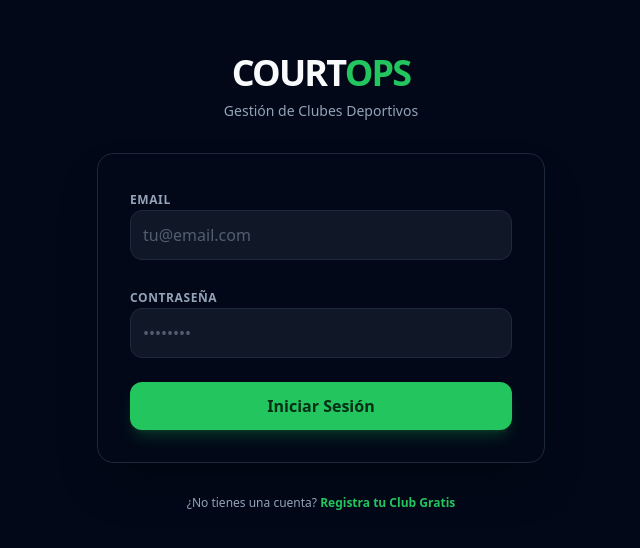
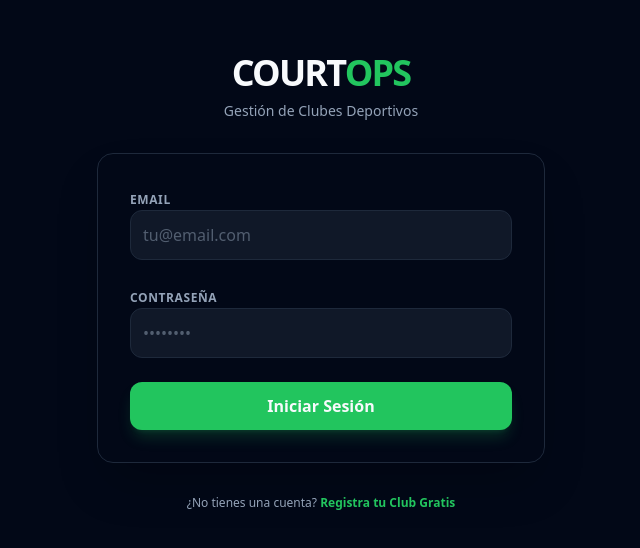
Before and after one commit to 7Francus7/CourtOps, a Next.js app in the folder courtops/: page /login in a window 1280 px wide. Shown: the part 126-674 px from the top of the page, without its empty margins (319-959 px from the left). Built offline with nearby package versions, Linux system fonts and the light colour scheme; no server answers.

Commit message:
Fix dark mode contrast for primary buttons and quick actions

```diff
--- a/courtops/src/app/globals.css
+++ b/courtops/src/app/globals.css
@@ -107,7 +107,7 @@
     --popover-foreground: 210 40% 98%;
 
     --primary: 142.1 70.6% 45.3%;
-    --primary-foreground: 144.9 80.4% 10%;
+    --primary-foreground: 210 40% 98%;
 
     --secondary: 217.2 32.6% 17.5%;
     /* slate-800 */
--- a/courtops/src/components/layout/Header.tsx
+++ b/courtops/src/components/layout/Header.tsx
@@ -94,7 +94,7 @@ export function Header({ title, backHref }: { title?: string, backHref?: string
 
                                           <Link
                                                  href="?modal=kiosco"
-                                                 className="w-10 h-10 flex items-center justify-center bg-[var(--primary)] hover:brightness-110 text-black rounded-xl transition-all shadow-[0_0_20px_-5px_rgba(var(--primary-rgb),0.5)] outline-none"
+                                                 className="w-10 h-10 flex items-center justify-center bg-[var(--primary)] hover:brightness-110 text-primary-foreground rounded-xl transition-all shadow-[0_0_20px_-5px_rgba(var(--primary-rgb),0.5)] outline-none"
                                                  title="Venta Rápida"
                                           >
                                                  <Zap size={18} className="fill-current" />
```
